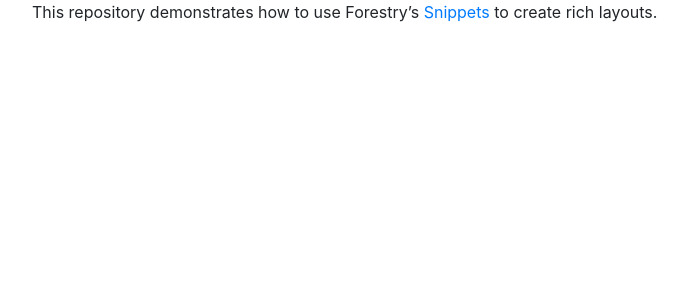
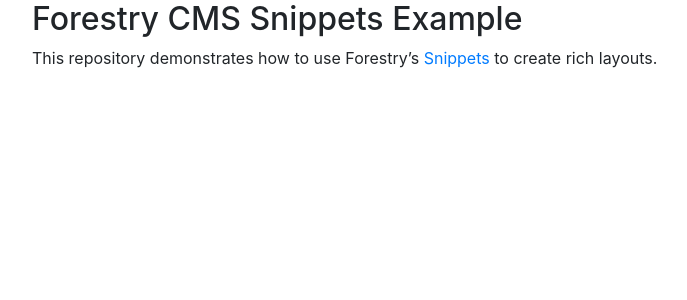
Before and after one commit to stevepolitodesign/forestry-cms-snippets-example, a Jekyll site: the page built from index.md, in a window 1280 px wide. Shown: the top 300 px of the page, without its empty margins (53-740 px from the left). Built offline with Jekyll 4.4.1, drawn with Linux system fonts in a browser that asks for light colours.

Commit message:
update index

```diff
--- a/index.md
+++ b/index.md
@@ -3,4 +3,6 @@ title: "Forestry CMS Snippets Example"
 description: "This repository demonstrates how to use Forestry's Snippets to create rich layouts."
 ---
 
+## Forestry CMS Snippets Example
+
 This repository demonstrates how to use Forestry's [Snippets](https://forestry.io/docs/settings/snippets/) to create rich layouts.
```
